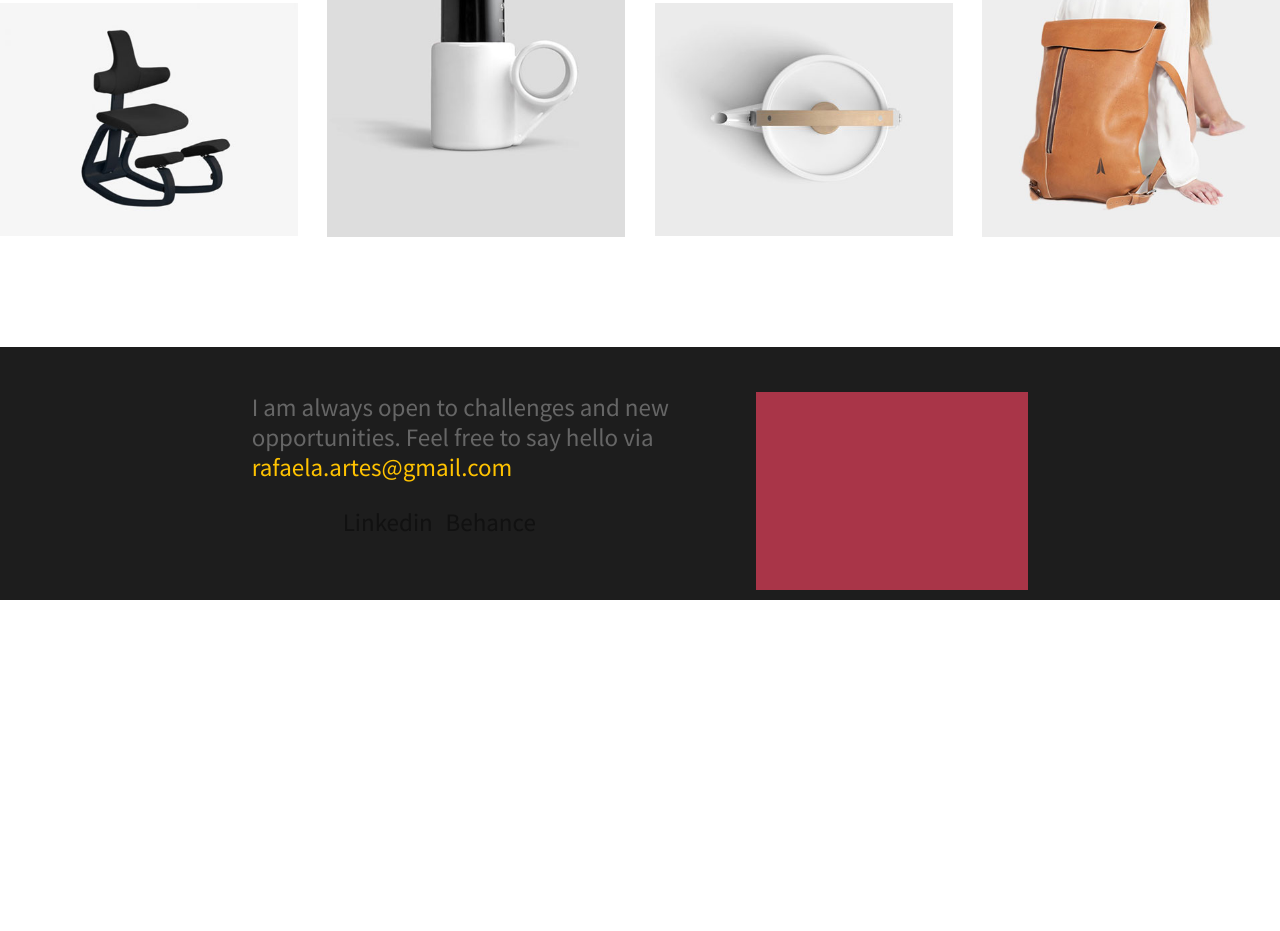
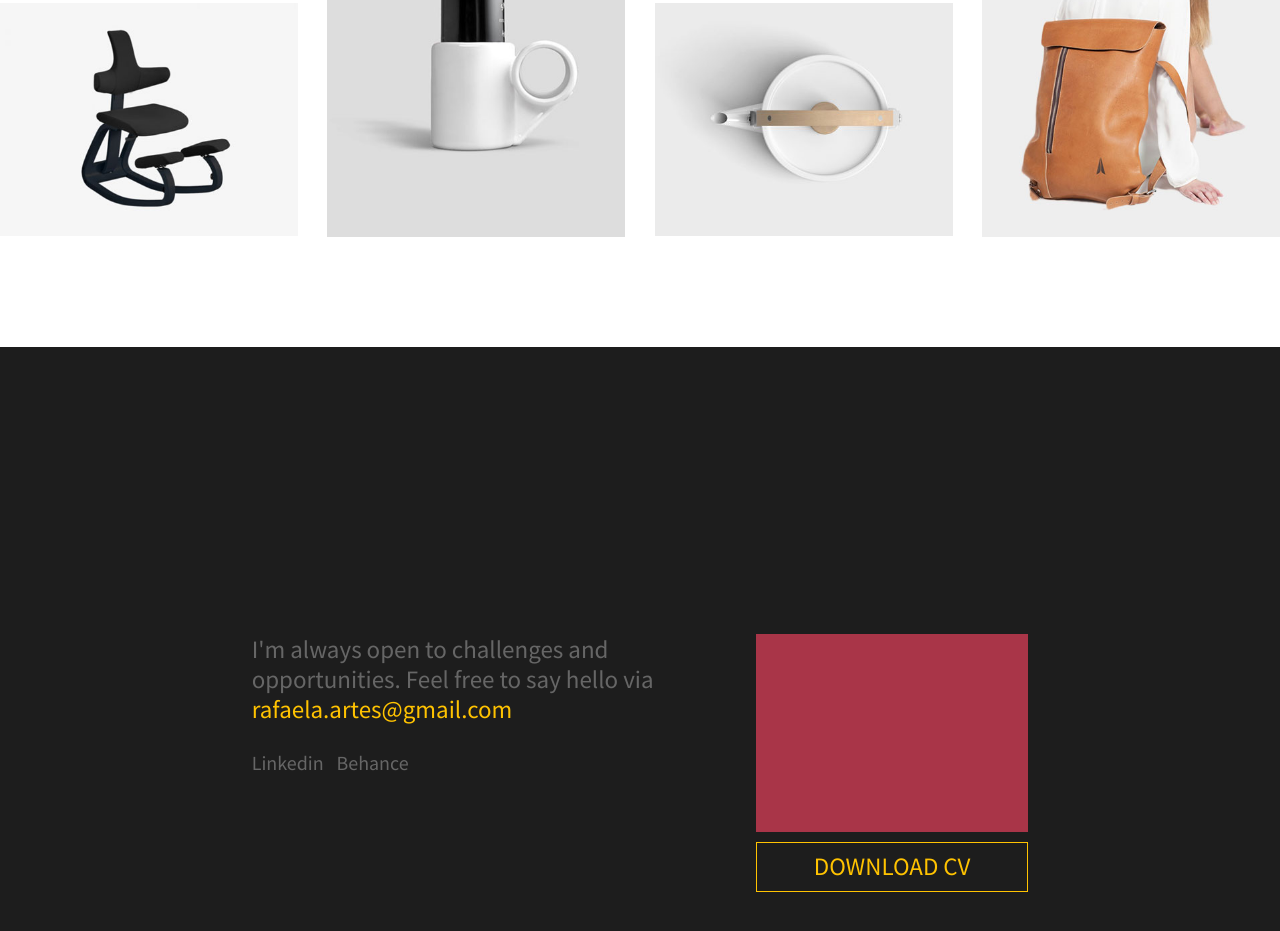
Before and after one commit to rafaelasobrinho/portfolio, a plain HTML site: page index.html in a window 1280 px wide. Shown: the part 1796-2727 px from the top of the page. Before the commit the page ends 2396 px from the top, so only its background shows below. Drawn offline with nearby package versions, Linux system fonts and the light colour scheme; a web font is replaced by a local one.

Commit message:
Footer detalhes

```diff
--- a/css/style.css
+++ b/css/style.css
@@ -3478,14 +3478,15 @@ img{
 ====================================================================
 
 ***/
+/* Portfolio in bold */
 .title
 {
 	font-weight: 700;
 }
+/* yellow bg */
 .bg{
 	position:relative;
 	top:-132px;
-
 }
 .container-fluid{
 	width: 300px;
@@ -3493,3 +3494,43 @@ img{
 .img{
 	position: relative;
 }
+/* Footer full screen */
+.foot{
+    min-height: 100vh;
+}
+/* Footer align */
+.text{
+    padding-top: 20%;
+}
+/* Footer buttom */
+.cv-buttom{
+    border-color: #ffc301;
+    border-top-color: rgb(255, 195, 1);
+    border-right-color: rgb(255, 195, 1);
+    border-bottom-color: rgb(255, 195, 1);
+    border-left-color: rgb(255, 195, 1);
+    border-width: 0.05555555555555555rem;
+    border-top-width: 0.0555556rem;
+    border-right-width: 0.0555556rem;
+    border-bottom-width: 0.0555556rem;
+    border-left-width: 0.0555556rem;
+    border-radius: 0rem;
+    border-top-left-radius: 0rem;
+    border-top-right-radius: 0rem;
+    border-bottom-right-radius: 0rem;
+    border-bottom-left-radius: 0rem;
+    background-color: transparent;
+    width: 100%;
+    margin-top: 10px;
+}
+.bt{
+    text-align: center;
+}
+.color-bt{
+    color:#ffc301;
+    font-size: 2.5rem;
+}
+.color-link{
+    color:#666666;
+    font-size: 2rem;
+}
--- a/index.html
+++ b/index.html
@@ -684,7 +684,7 @@
     </section>
 -->
     <!--Main Footer-->
-    <section class="main-footer" >
+    <section class="main-footer foot" >
     	<div class="inner-container">
             <!--Logo Column-->
             <!--<div class="logo">
@@ -692,16 +692,26 @@
             </div>-->
             <div class="row clearfix">
                 <div class="col-md-2 col-sm-2 col-xs-2"></div>
-                <div class="col-md-5 col-sm-5 col-xs-5">
-                	<div class="mail-info"><h2>I am always open to challenges and new opportunities. Feel free to say hello via <span style="color:#ffc301">rafaela.artes@gmail.com</span></h2></div>
-                    <ul class="social-icon-one">
-                    	<li><a href="#"><h2>Linkedin</h2></a></li>
-                        <li><a href="#"><h2>Behance</h2></a></li>
-                    </ul>
+                <div class="col-md-5 col-sm-5 col-xs-5 text">
+                	<div class="mail-info"><h2>I'm always open to challenges and opportunities. Feel free to say hello via <span style="color:#ffc301">rafaela.artes@gmail.com</span></h2></div>
+                    <div>
+                    	<p>
+                            <span>
+                                <a class="color-link" href="#">Linkedin</a>&nbsp&nbsp&nbsp
+                                <a class="color-link" href="#">Behance</a>
+                            </span>
+                        </p>
+                    </div>
                 </div>
-                <div class="col-md-3 col-sm-3 col-xs-3">
+                <div class="col-md-3 col-sm-3 col-xs-3 text">
                 	<img class="" src="images/foto-footer.jpg">
+                        <div class="content bt">
+                            <button class="btn btn-outline-secondary cv-buttom">
+                                <a href="" target="_blank" class="color-bt">DOWNLOAD CV</a>
+                        </button>
                 </div>
+                </div>
+
                 <div class="col-md-2 col-sm-2 col-xs-2"></div>
             </div>
         </div>
```
Also changed, not shown: images/main-slider/image-1.jpg.
